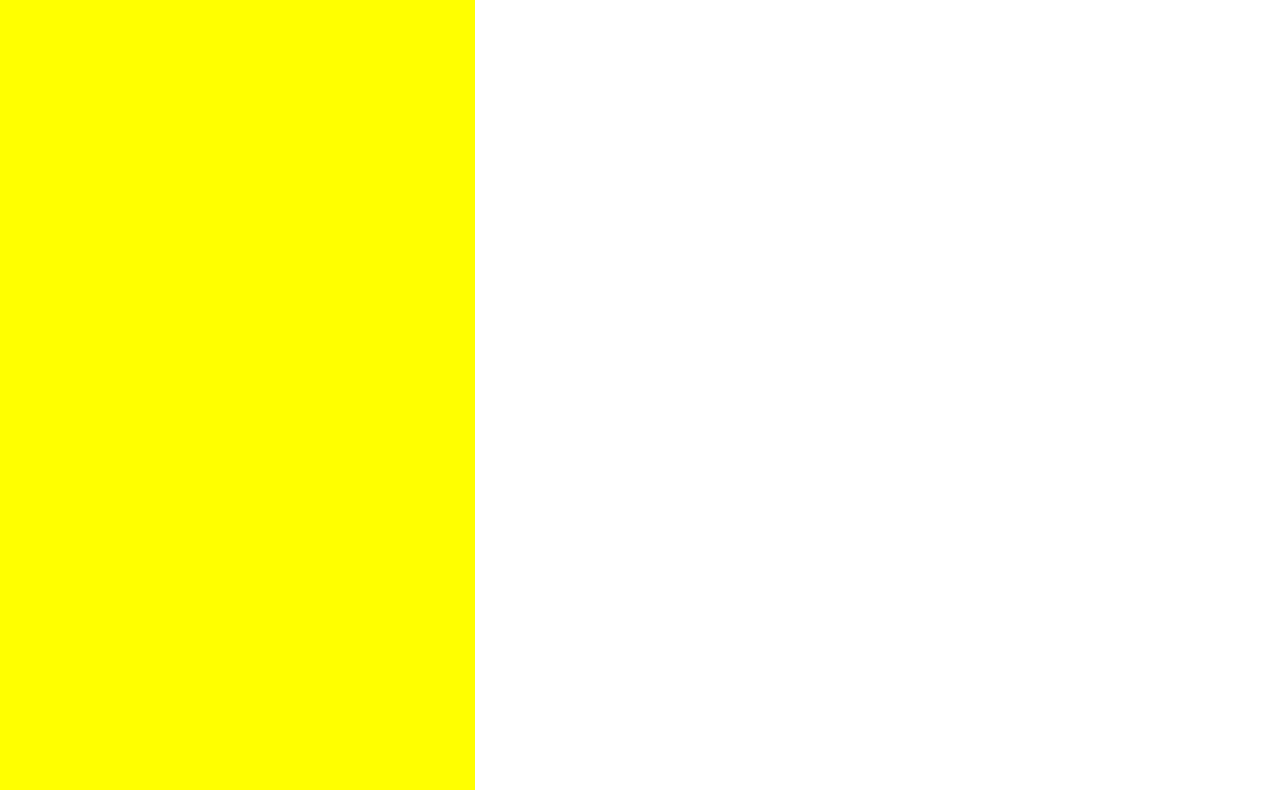
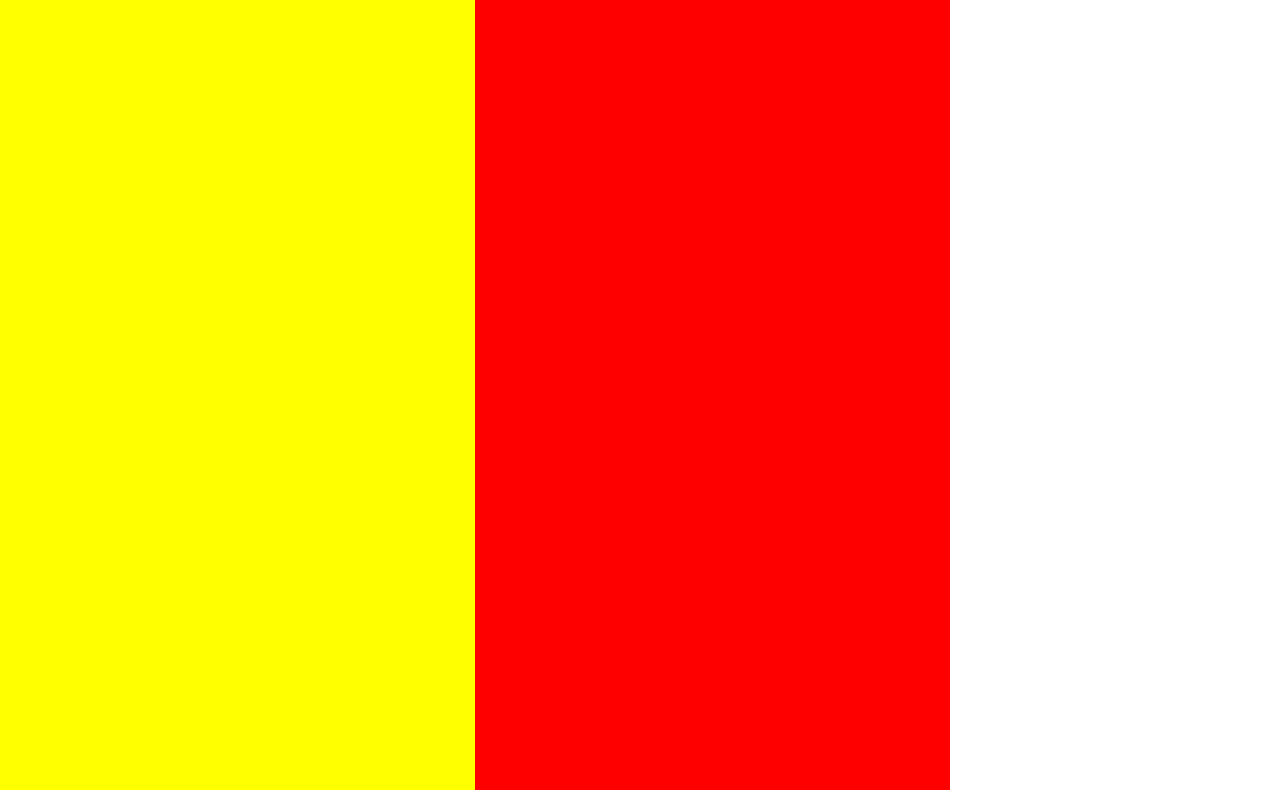
Before and after one commit to code-malayalam/samplemyweb, a website: page index.html in a window 1280 px wide. Shown: the part 230-1020 px from the top of the page. Drawn offline with Linux system fonts and the light colour scheme.

Commit message:
Added Git Section

```diff
--- a/index.html
+++ b/index.html
@@ -29,6 +29,9 @@
         <div class="js">
             Javascript
         </div>
+        <div class="git">
+            GIT
+        </div>
     </div>
 </body>
 </html>
--- a/style.css
+++ b/style.css
@@ -72,3 +72,7 @@ body {
 .sections .js {
     background: yellow;
 }
+
+.sections .git {
+    background: red;
+}
```
